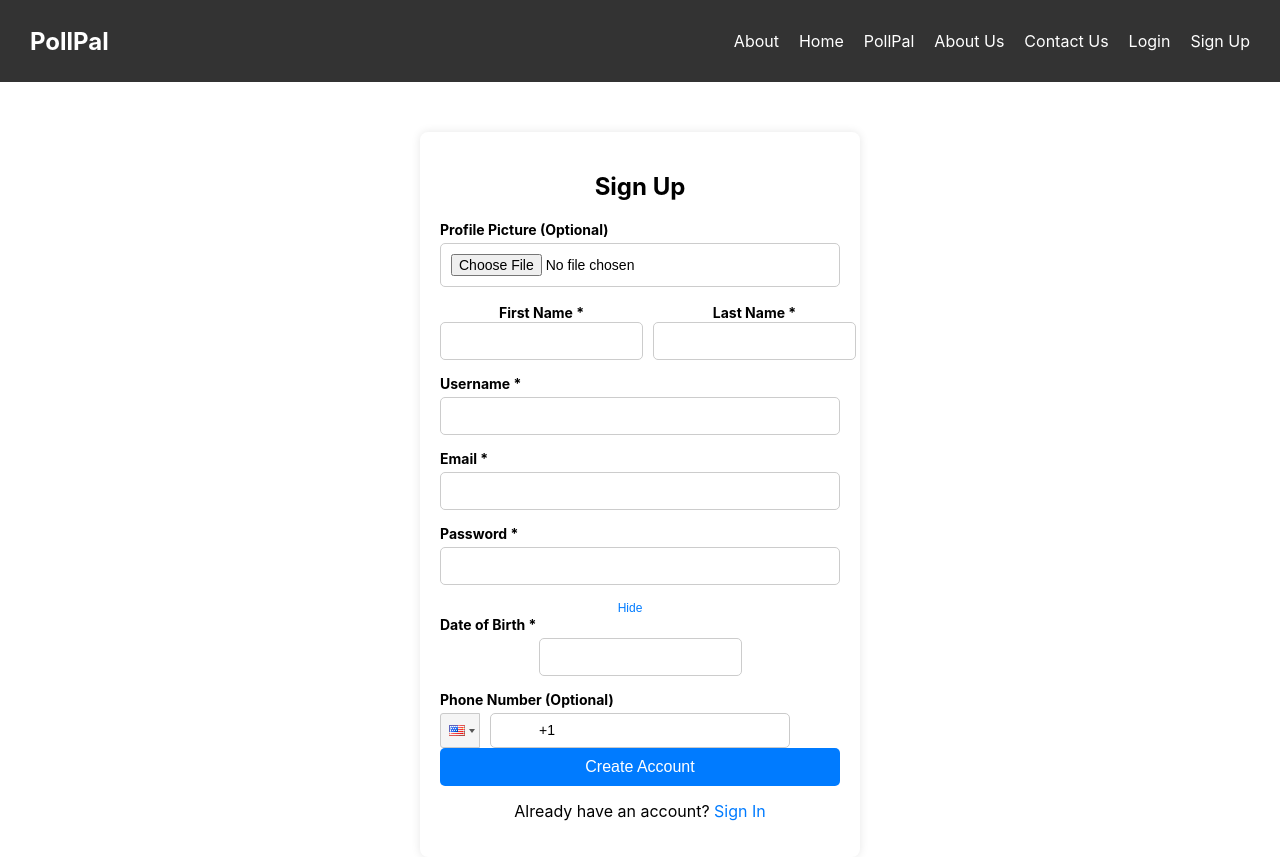
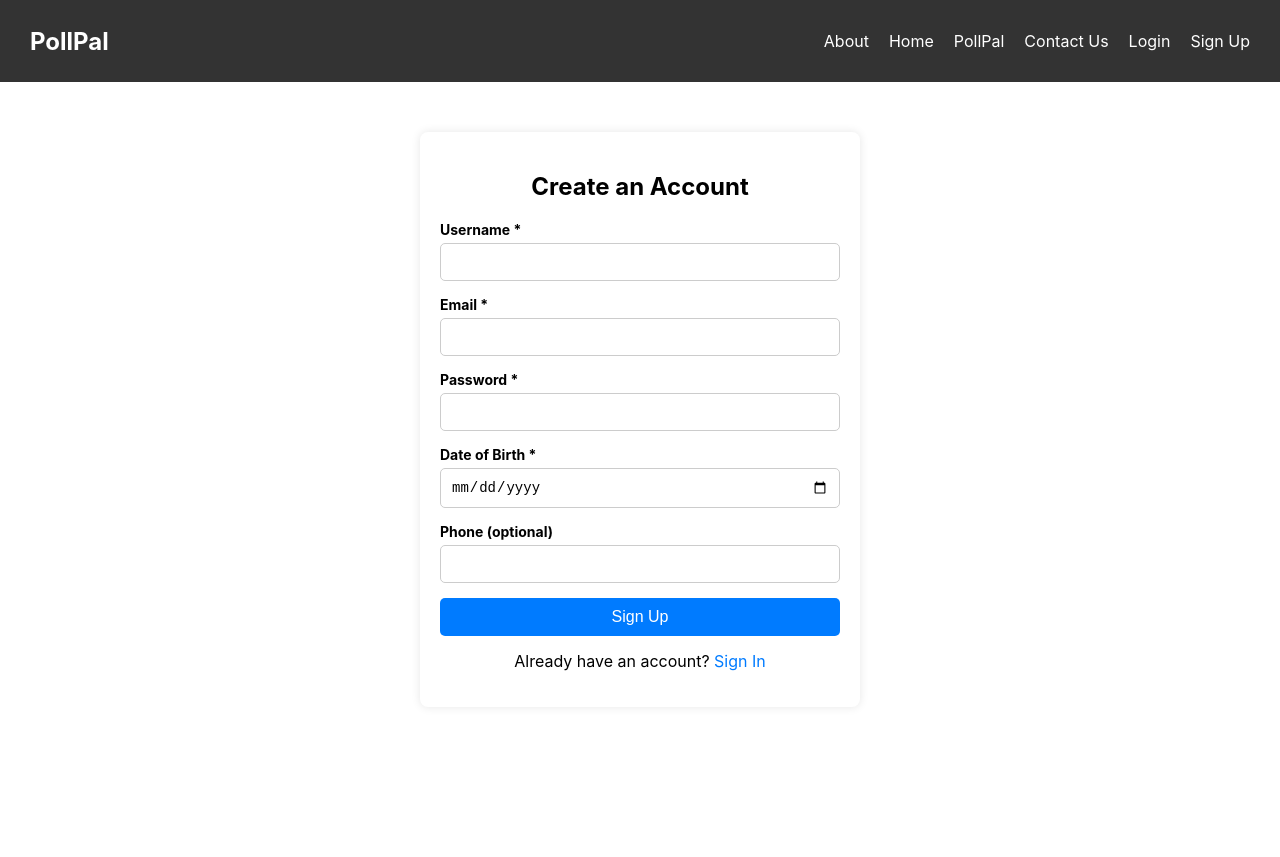
Before and after one commit to Geargoblin/CSDS395_2025Spring_PollPal, a React (Create React App) app in the folder frontend/: page /signup in a window 1280 px wide. After the commit the page ends 800 px from the top, so only its background shows below. Built offline with nearby package versions, Linux system fonts and the light colour scheme.

Commit message:
added firebase authentication

```diff
--- a/frontend/src/App.js
+++ b/frontend/src/App.js
@@ -6,8 +6,9 @@ import SignUp from './Pages/SignUp/SignUp';
 import Profile from './Pages/Profile/Profile';
 import Navbar from './Components/Navbar/Navbar';
 import PollPal from './Pages/PollPal/PollPal';
+import DescriptionPage from './Pages/DescriptionPage/DescriptionPage';
+import Contact from './Pages/Contact/Contact';
 
-import DescriptionPage from './Pages/DescriptionPage/DescriptionPage';
 
 import About from './Pages/About/About';
 
@@ -36,9 +37,11 @@ function App() {
         <Navbar user={user} onLogout={handleLogout} />
         <Routes>
           <Route path="/about" element={<About />} />
+          <Route path="/contact" element={<Contact />} />
           <Route path="/" element={<Home />} />
           <Route path="/pollpal" element={<PollPal />} />
           <Route path="/signin" element={<SignIn onLogin={handleLogin} />} />
+
           <Route path="/signup" element={<SignUp />} />
           <Route path="/profile" element={<Profile user={user} onUpdate={setUser} />} />
           <Route path="/activity/:id" element={<DescriptionPage />} />
--- a/frontend/src/Components/Navbar/Navbar.js
+++ b/frontend/src/Components/Navbar/Navbar.js
@@ -2,7 +2,6 @@ import React, { useState } from 'react';
 import { Link } from 'react-router-dom';
 import ProfileSidebar from '../ProfileSidebar/ProfileSidebar';
 import './Navbar.css';
-import About from '../../Pages/About/About';
 
 const Navbar = ({ user, onLogout }) => {
   const [showSidebar, setShowSidebar] = useState(false);
@@ -14,7 +13,7 @@ const Navbar = ({ user, onLogout }) => {
        <li><Link to="/about">About</Link></li>
         <li><Link to="/">Home</Link></li>
         <li><Link to="/pollpal">PollPal</Link></li>
-        <li><Link to="/about">About Us</Link></li>
+
         <li><Link to="/contact">Contact Us</Link></li>
 
         {!user ? (
--- /dev/null
+++ b/frontend/src/Pages/Contact/Contact.css
@@ -0,0 +1,23 @@
+.contact-container {
+    max-width: 900px;
+    margin: auto;
+    padding: 40px 20px;
+    text-align: center;
+  }
+
+  .contact-container h1 {
+    font-size: 2.2rem;
+    margin-bottom: 10px;
+  }
+
+  .contact-container p {
+    margin-bottom: 30px;
+    color: #444;
+    font-size: 1rem;
+  }
+
+  .contact-form-wrapper {
+    box-shadow: 0 0 10px rgba(0, 0, 0, 0.1);
+    border-radius: 8px;
+    overflow: hidden;
+  }
--- /dev/null
+++ b/frontend/src/Pages/Contact/Contact.js
@@ -0,0 +1,27 @@
+import React from 'react';
+import './Contact.css';
+
+const Contact = () => {
+  return (
+    <div className="contact-container">
+      <h1>Contact Us</h1>
+      <p>We'd love to hear from you! Please fill out the form below.</p>
+
+      <div className="contact-form-wrapper">
+        <iframe
+          src="https://docs.google.com/forms/d/e/1FAIpQLSfN9PNO_w1E6xImN3uP8IDQFytSMa9h9BvlyCCXEjCvWW8fNA/viewform?embedded=true"
+          width="100%"
+          height="966"
+          frameBorder="0"
+          marginHeight="0"
+          marginWidth="0"
+          title="Contact Form"
+        >
+          Loading…
+        </iframe>
+      </div>
+    </div>
+  );
+};
+
+export default Contact;
--- a/frontend/src/Pages/SignIn/SignIn.js
+++ b/frontend/src/Pages/SignIn/SignIn.js
@@ -1,58 +1,55 @@
 import React, { useState } from 'react';
+import { auth, db } from '../../firebase';
+import { signInWithEmailAndPassword } from 'firebase/auth';
+import { doc, getDoc } from 'firebase/firestore';
 import { useNavigate } from 'react-router-dom';
-import { Link } from 'react-router-dom';
 import './SignIn.css';
 
 const SignIn = ({ onLogin }) => {
-  const [username, setUsername] = useState('');
+  const [email, setEmail] = useState('');
   const [password, setPassword] = useState('');
+  const [error, setError] = useState('');
   const navigate = useNavigate();
-  const [showPassword, setShowPassword] = useState(false);
 
-  const togglePasswordVisibility = () => {
-    setShowPassword(!showPassword);
-  };
+  const handleSignIn = async (e) => {
+    e.preventDefault();
+    setError('');
 
-  const handleSubmit = (e) => {
-    e.preventDefault();
+    try {
+      const userCred = await signInWithEmailAndPassword(auth, email, password);
+      const user = userCred.user;
 
-    if (username === 'test' && password === 'test@69') {
-      const userData = { username: 'test', email: 'test@example.com' };
-      onLogin(userData);
-      navigate('/profile');
-    } else {
-      alert('Invalid username or password!');
+      // Fetch extra profile data
+      const docRef = doc(db, 'users', user.uid);
+      const docSnap = await getDoc(docRef);
+
+      if (docSnap.exists()) {
+        const userData = docSnap.data();
+        onLogin(userData);
+        localStorage.setItem('user', JSON.stringify(userData));
+        navigate('/profile');
+      } else {
+        setError('User profile not found.');
+      }
+    } catch (err) {
+      setError(err.message);
     }
   };
 
   return (
     <div className="signin-container">
       <h2>Sign In</h2>
-      <form className="signin-form" onSubmit={handleSubmit}>
-        <label>Username</label>
-        <input type="text" value={username} onChange={(e) => setUsername(e.target.value)} required />
+      <form className="signin-form" onSubmit={handleSignIn}>
+        <label>Email</label>
+        <input type="email" value={email} onChange={(e) => setEmail(e.target.value)} required />
 
         <label>Password</label>
-        <input
-            type={showPassword ? 'text' : 'password'}
-            placeholder="Enter your password"
-            value={password}
-            onChange={(e) => setPassword(e.target.value)}
-            required
-          />
-          <button
-            type="button"
-            className="show-password-btn"
-            onClick={togglePasswordVisibility}
-          >
-            {showPassword ? 'Hide' : 'Show'}
-          </button>
+        <input type="password" value={password} onChange={(e) => setPassword(e.target.value)} required />
 
         <button type="submit" className="signin-btn">Login</button>
       </form>
-      <p className="signup-link">
-        Don't have an account? <Link to="/signup">Sign Up</Link>
-      </p>
+
+      {error && <p className="error">{error}</p>}
     </div>
   );
 };
--- a/frontend/src/Pages/SignUp/SignUp.js
+++ b/frontend/src/Pages/SignUp/SignUp.js
@@ -1,95 +1,73 @@
 import React, { useState } from 'react';
-import { Link } from 'react-router-dom';
-import PhoneInput from 'react-phone-input-2';
-import 'react-phone-input-2/lib/style.css';
-import ReactCrop from 'react-image-crop';
-import 'react-image-crop/dist/ReactCrop.css';
-import DatePicker from 'react-datepicker';
-import 'react-datepicker/dist/react-datepicker.css';
+import { auth, db } from '../../firebase';
+import { createUserWithEmailAndPassword } from 'firebase/auth';
+import { doc, setDoc } from 'firebase/firestore';
+import { useNavigate, Link } from 'react-router-dom';
 import './SignUp.css';
 
 const SignUp = () => {
-  const [image, setImage] = useState(null);
-  const [crop, setCrop] = useState({ aspect: 1 });
-  const [croppedImage, setCroppedImage] = useState(null);
-  const [dob, setDob] = useState(null);
-  const [phone, setPhone] = useState('');
   const [formData, setFormData] = useState({
-    firstName: '',
-    lastName: '',
     username: '',
     email: '',
     password: '',
+    dob: '',
+    phone: '',
   });
-   const [showPassword, setShowPassword] = useState(true);
 
-    const togglePasswordVisibility = () => {
-      setShowPassword(!showPassword);
-    };
+  const navigate = useNavigate();
+  const [error, setError] = useState('');
 
-
-  const handleInputChange = (e) => {
-    setFormData({ ...formData, [e.target.name]: e.target.value });
+  const handleChange = (e) => {
+    setFormData(prev => ({ ...prev, [e.target.name]: e.target.value }));
   };
 
-  const handleImageChange = (e) => {
-    if (e.target.files && e.target.files[0]) {
-      setImage(URL.createObjectURL(e.target.files[0]));
+  const handleSignUp = async (e) => {
+    e.preventDefault();
+    const { username, email, password, dob, phone } = formData;
+
+    try {
+      const userCred = await createUserWithEmailAndPassword(auth, email, password);
+      const user = userCred.user;
+
+      // Save extra user info to Firestore
+      await setDoc(doc(db, 'users', user.uid), {
+        uid: user.uid,
+        username,
+        email,
+        dob,
+        phone,
+        createdAt: new Date().toISOString()
+      });
+
+      navigate('/profile');
+    } catch (err) {
+      setError(err.message);
     }
   };
 
   return (
     <div className="signup-container">
-      <h2>Sign Up</h2>
+      <h2>Create an Account</h2>
+      <form className="signup-form" onSubmit={handleSignUp}>
+        <label>Username *</label>
+        <input name="username" required onChange={handleChange} />
 
-      <form className="signup-form">
-        {/* Profile Picture Upload */}
-        <label>Profile Picture (Optional)</label>
-        <input type="file" accept="image/*" onChange={handleImageChange} />
-        {image && (
-          <ReactCrop src={image} crop={crop} onChange={setCrop} onComplete={(c) => setCroppedImage(c)} />
-        )}
+        <label>Email *</label>
+        <input name="email" type="email" required onChange={handleChange} />
 
-        {/* First Name & Last Name */}
-        <div className="name-fields">
-          <div>
-            <label>First Name *</label>
-            <input type="text" name="firstName" value={formData.firstName} onChange={handleInputChange} required />
-          </div>
-          <div>
-            <label>Last Name *</label>
-            <input type="text" name="lastName" value={formData.lastName} onChange={handleInputChange} required />
-          </div>
-        </div>
+        <label>Password *</label>
+        <input name="password" type="password" required onChange={handleChange} />
 
-        {/* Username */}
-        <label>Username *</label>
-        <input type="text" name="username" value={formData.username} onChange={handleInputChange} required />
+        <label>Date of Birth *</label>
+        <input name="dob" type="date" required onChange={handleChange} />
 
-        {/* Email */}
-        <label>Email *</label>
-        <input type="email" name="email" value={formData.email} onChange={handleInputChange} required />
+        <label>Phone (optional)</label>
+        <input name="phone" onChange={handleChange} />
 
-        {/* Password */}
-        <label>Password *</label>
-        <input type="password" name="password" value={formData.password} onChange={handleInputChange} required />
-        <button
-            type="button"
-            className="show-password-btn"
-            onClick={togglePasswordVisibility}
-          >
-            {showPassword ? 'Hide' : 'Show'}
-          </button>
-        {/* Date of Birth */}
-        <label>Date of Birth *</label>
-        <DatePicker selected={dob} onChange={(date) => setDob(date)} dateFormat="yyyy-MM-dd" required />
+        <button type="submit" className="signup-btn">Sign Up</button>
+      </form>
 
-        {/* Phone Number */}
-        <label>Phone Number (Optional)</label>
-        <PhoneInput country={'us'} value={phone} onChange={setPhone} />
-
-        <button type="submit" className="signup-btn">Create Account</button>
-      </form>
+      {error && <p className="error">{error}</p>}
 
       <p className="signin-link">
         Already have an account? <Link to="/signin">Sign In</Link>
--- /dev/null
+++ b/frontend/src/firebase.js
@@ -0,0 +1,18 @@
+import { initializeApp } from 'firebase/app';
+import { getAuth } from 'firebase/auth';
+import { getFirestore } from 'firebase/firestore';
+
+const firebaseConfig = {
+    apiKey: "AIzaSyA_qiNShcnvUeK9VOPuLYGfBctV44uMgjQ",
+    authDomain: "pollpall-df8a7.firebaseapp.com",
+    projectId: "pollpall-df8a7",
+    storageBucket: "pollpall-df8a7.firebasestorage.app",
+    messagingSenderId: "5196377596",
+    appId: "1:5196377596:web:60e5b9bfb14035201c5679",
+    measurementId: "G-GS20576FTJ"
+};
+
+const app = initializeApp(firebaseConfig);
+
+export const auth = getAuth(app);
+export const db = getFirestore(app);
--- /dev/null
+++ b/package.json
@@ -0,0 +1,5 @@
+{
+  "dependencies": {
+    "firebase": "^11.6.0"
+  }
+}
```
Also changed, not shown: 2 other files (tests, documents, lock files or other folders).
